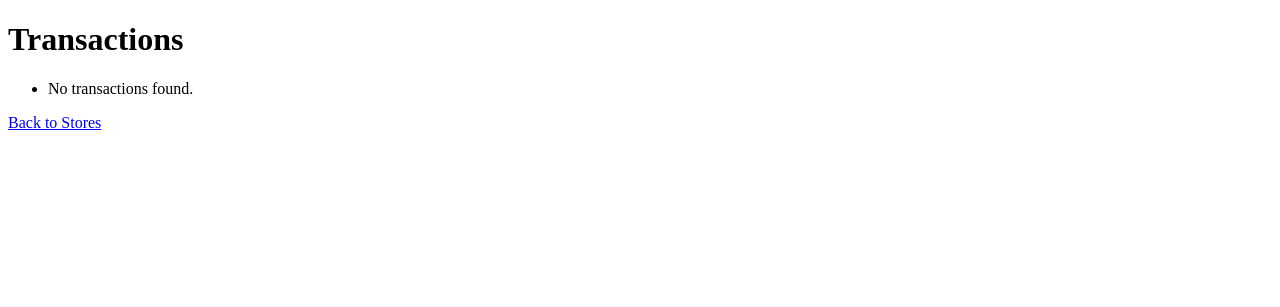
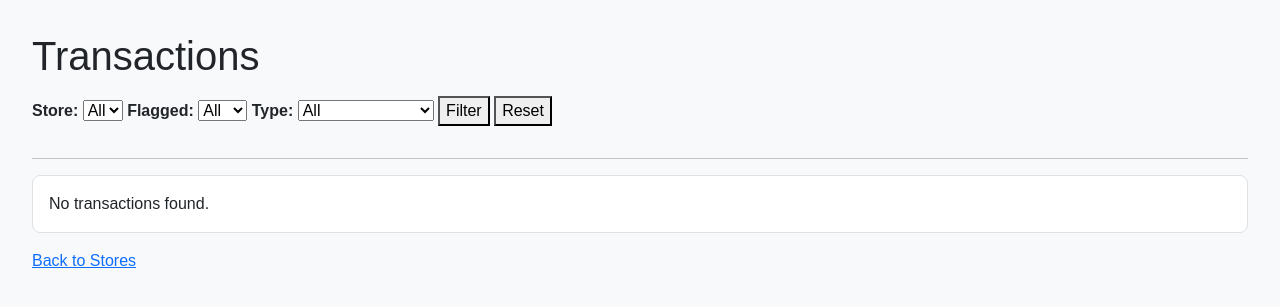
Before and after one commit to mehadh/412, a Django app: page /transactions/ in a window 1280 px wide. Shown: the top 307 px of the page. Run offline with Django 4.2, Linux system fonts and the light colour scheme; data that the repository does not hold is empty.

Commit message:
my projejejcejct

```diff
--- a/cs412/settings.py
+++ b/cs412/settings.py
@@ -41,7 +41,8 @@ INSTALLED_APPS = [
     "restaurant",
     "mini_fb",
     "voter_analytics",
-    "project"
+    "project",
+    "rest_framework"
 ]
 
 MIDDLEWARE = [
--- a/project/templates/transactions/transaction_list.html
+++ b/project/templates/transactions/transaction_list.html
@@ -1,23 +1,105 @@
-<!DOCTYPE html>
-<html>
-<head>
-    <title>Transactions</title>
-</head>
-<body>
 <h1>Transactions</h1>
+<title>Transaction List</title>
+
+<link href="https://cdn.jsdelivr.net/npm/bootstrap@5.3.3/dist/css/bootstrap.min.css" rel="stylesheet">
+<style>
+    body {
+        padding: 2rem;
+        background-color: #f8f9fa;
+        font-family: Arial, sans-serif;
+    }
+    h1, h2, h3 {
+        margin-bottom: 1rem;
+    }
+    form {
+        margin-bottom: 2rem;
+    }
+    ul {
+        list-style: none;
+        padding-left: 0;
+    }
+    li {
+        background: white;
+        padding: 1rem;
+        margin-bottom: 1rem;
+        border: 1px solid #dee2e6;
+        border-radius: 0.5rem;
+    }
+    a {
+        display: inline-block;
+        margin-right: 0.5rem;
+    }
+    label {
+        font-weight: 600;
+    }
+    .form-label, .form-select, .form-control {
+        display: block;
+        width: 100%;
+        max-width: 300px;
+        margin-bottom: 0.5rem;
+    }
+</style>
+
+
+<form method="get">
+    <label for="store">Store:</label>
+    <select name="store" id="store">
+        <option value="">All</option>
+        {% for store in stores %}
+            <option value="{{ store.id }}" {% if store.id|stringformat:"s" == selected_store %}selected{% endif %}>{{ store.name }}</option>
+        {% endfor %}
+    </select>
+
+    <label for="flagged">Flagged:</label>
+    <select name="flagged" id="flagged">
+        <option value="">All</option>
+        <option value="true" {% if selected_flagged == "true" %}selected{% endif %}>Yes</option>
+        <option value="false" {% if selected_flagged == "false" %}selected{% endif %}>No</option>
+    </select>
+
+    <label for="type">Type:</label>
+    <select name="type" id="type">
+        <option value="">All</option>
+        <option value="credit" {% if selected_type == "credit" %}selected{% endif %}>Credit Card</option>
+        <option value="cash" {% if selected_type == "cash" %}selected{% endif %}>Cash</option>
+        <option value="gift" {% if selected_type == "gift" %}selected{% endif %}>Gift Card</option>
+        <option value="online" {% if selected_type == "online" %}selected{% endif %}>Online Payment</option>
+    </select>
+
+    <button type="submit">Filter</button>
+    <button type="button" onclick="window.location.href=window.location.pathname">Reset</button>
+</form>
+<hr>
+
+
 <ul>
-        {% for transaction in object_list %}
+    {% for transaction in transactions %}
         <li>
             <strong>Store:</strong> {{ transaction.store.name }} <br>
             <strong>Amount:</strong> ${{ transaction.amount }} <br>
             <strong>Type:</strong> {{ transaction.get_payment_type_display }} <br>
             <strong>Date:</strong> {{ transaction.date }} <br>
-                <strong>Flagged:</strong> {{ transaction.is_flagged }}
+            <strong>Flagged:</strong> {{ transaction.is_flagged }} <br>
+
+            <!-- Flag/Unflag Transaction -->
+            <a href="{% url 'transaction-toggle-flag' transaction.pk %}">
+                {% if transaction.is_flagged %}Unflag{% else %}Flag{% endif %}
+            </a><br>
+
+
+            <!-- Link to Create Fraud Report (optional prefilled) -->
+            <a href="{% url 'fraud-create' %}?transaction={{ transaction.pk }}">Report Fraud</a><br>
+
+            <!-- List existing fraud reports for this transaction -->
+            {% for report in transaction.fraudreport_set.all %}
+                <strong>Report:</strong>
+                <a href="{% url 'fraud-detail' report.pk %}">View Report #{{ report.pk }}</a> |
+                <a href="{% url 'fraud-edit' report.pk %}">Edit</a><br>
+            {% endfor %}
         </li>
     {% empty %}
         <li>No transactions found.</li>
     {% endfor %}
 </ul>
+
 <a href="/stores/">Back to Stores</a>
-</body>
-</html>
--- a/project/urls.py
+++ b/project/urls.py
@@ -1,8 +1,31 @@
 from django.urls import path
 from . import views
+from .views import (
+    FraudReportCreateView,
+    FraudReportUpdateView,
+    TransactionFlagView,
+    toggle_transaction_flag
+)
 
 urlpatterns = [
     path('stores/', views.StoreListView.as_view(), name='store-list'),
     path('transactions/', views.TransactionListView.as_view(), name='transaction-list'),
     path('report/<int:pk>/', views.FraudReportDetailView.as_view(), name='fraud-detail'),
+    path('report/create/', FraudReportCreateView.as_view(), name='fraud-create'),
+    path('report/<int:pk>/edit/', FraudReportUpdateView.as_view(), name='fraud-edit'),
+    path('transaction/<int:pk>/flag/', TransactionFlagView.as_view(), name='transaction-flag'),
+    path('transaction/<int:pk>/toggle_flag/', toggle_transaction_flag, name='transaction-toggle-flag'),
+
 ]
+
+from .views import TransactionCreateAPI
+
+urlpatterns += [
+    path('api/transactions/', TransactionCreateAPI.as_view(), name='api-transaction-create'),
+]
+
+from .views import TransactionGraphView
+
+urlpatterns += [
+    path('graphs/transactions/', TransactionGraphView.as_view(), name='transaction-graph'),
+]
--- a/project/views.py
+++ b/project/views.py
@@ -8,7 +8,178 @@ class StoreListView(ListView):
 class TransactionListView(ListView):
     model = Transaction
     template_name = 'transactions/transaction_list.html'
+    context_object_name = 'transactions'
+
+    def get_queryset(self):
+        qs = Transaction.objects.all().order_by('-date')
+
+        store = self.request.GET.get('store')
+        flagged = self.request.GET.get('flagged')
+        payment_type = self.request.GET.get('type')
+
+        if store:
+            qs = qs.filter(store__id=store)
+
+        if flagged in ['true', 'false']:
+            qs = qs.filter(is_flagged=(flagged == 'true'))
+
+        if payment_type:
+            qs = qs.filter(payment_type=payment_type)
+
+        return qs
+
+    def get_context_data(self, **kwargs):
+        context = super().get_context_data(**kwargs)
+        context['stores'] = StoreLocation.objects.all()
+        context['selected_store'] = self.request.GET.get('store', '')
+        context['selected_flagged'] = self.request.GET.get('flagged', '')
+        context['selected_type'] = self.request.GET.get('type', '')
+        return context
+
 
 class FraudReportDetailView(DetailView):
     model = FraudReport
     template_name = 'reports/fraud_detail.html'
+
+# project/views.py
+
+from django.shortcuts import get_object_or_404, redirect
+from django.views.generic import CreateView, UpdateView
+from django.views.generic.edit import FormView
+from django.urls import reverse_lazy
+from .models import FraudReport, Transaction
+from .forms import FraudReportForm, TransactionFlagForm
+
+class FraudReportCreateView(CreateView):
+    model = FraudReport
+    form_class = FraudReportForm
+    template_name = 'reports/fraud_form.html'
+    success_url = reverse_lazy('transaction-list')
+
+    def get_initial(self):
+        initial = super().get_initial()
+        transaction_id = self.request.GET.get('transaction')
+        if transaction_id:
+            initial['transaction'] = transaction_id
+        return initial
+
+    def form_valid(self, form):
+        form.instance.reporter = self.request.user
+        return super().form_valid(form)
+
+
+class FraudReportUpdateView(UpdateView):
+    model = FraudReport
+    form_class = FraudReportForm
+    template_name = 'reports/fraud_form.html'
+    success_url = reverse_lazy('transaction-list')
+
+class TransactionFlagView(UpdateView):
+    model = Transaction
+    form_class = TransactionFlagForm
+    template_name = 'transactions/flag_form.html'
+    success_url = reverse_lazy('transaction-list')
+
+# views.py
+
+from django.shortcuts import redirect, get_object_or_404
+from .models import Transaction
+
+def toggle_transaction_flag(request, pk):
+    transaction = get_object_or_404(Transaction, pk=pk)
+    transaction.is_flagged = not transaction.is_flagged
+    transaction.save()
+    return redirect('transaction-list')
+
+
+from rest_framework.views import APIView
+from rest_framework.response import Response
+from rest_framework import status
+from .serializers import TransactionSerializer
+
+VALID_API_KEYS = ['1234', 'abcd', 'deadbeef']  # ✅ Add any keys here
+
+class TransactionCreateAPI(APIView):
+    def post(self, request):
+        api_key = request.headers.get('X-API-KEY')
+        if api_key not in VALID_API_KEYS:
+            return Response({'error': 'Invalid or missing API key.'}, status=status.HTTP_403_FORBIDDEN)
+
+        serializer = TransactionSerializer(data=request.data)
+        if serializer.is_valid():
+            serializer.save()
+            return Response(serializer.data, status=status.HTTP_201_CREATED)
+        return Response(serializer.errors, status=status.HTTP_400_BAD_REQUEST)
+
+from django.views.generic import TemplateView
+from django.db.models.functions import TruncDay
+from django.db.models import Count
+from .models import Transaction
+import plotly.graph_objs as go
+import plotly.offline as opy
+
+class TransactionGraphView(TemplateView):
+    template_name = 'graphs/transaction_graph.html'
+
+    def get_context_data(self, **kwargs):
+        context = super().get_context_data(**kwargs)
+
+        # ===============================
+        # Graph 1: Line — Transactions vs Fraud
+        # ===============================
+        # Total transactions per day
+        total = (
+            Transaction.objects
+            .annotate(day=TruncDay('date'))
+            .values('day')
+            .annotate(count=Count('id'))
+            .order_by('day')
+        )
+
+        # Flagged (fraudulent) transactions per day
+        fraud = (
+            Transaction.objects
+            .filter(is_flagged=True)
+            .annotate(day=TruncDay('date'))
+            .values('day')
+            .annotate(count=Count('id'))
+            .order_by('day')
+        )
+
+        # Convert to dicts for easier access
+        total_by_day = {entry['day']: entry['count'] for entry in total}
+        fraud_by_day = {entry['day']: entry['count'] for entry in fraud}
+        all_days = sorted(set(total_by_day) | set(fraud_by_day))
+
+        labels = [day.strftime('%Y-%m-%d') for day in all_days]
+        total_counts = [total_by_day.get(day, 0) for day in all_days]
+        fraud_counts = [fraud_by_day.get(day, 0) for day in all_days]
+
+        # Plotly traces
+        trace_total = go.Scatter(x=labels, y=total_counts, mode='lines+markers', name='All Transactions')
+        trace_fraud = go.Scatter(x=labels, y=fraud_counts, mode='lines+markers', name='Flagged (Fraud) Transactions')
+
+        fig1 = go.Figure(data=[trace_total, trace_fraud])
+        fig1.update_layout(title='Transactions vs Fraud Over Time', xaxis_title='Date', yaxis_title='Count')
+        context['graph1'] = opy.plot(fig1, auto_open=False, output_type='div')
+
+        # ===============================
+        # Graph 2: Bar — Payment Types for Fraud
+        # ===============================
+        fraud_by_type = (
+            Transaction.objects
+            .filter(is_flagged=True)
+            .values('payment_type')
+            .annotate(count=Count('id'))
+            .order_by('-count')
+        )
+
+        payment_labels = [entry['payment_type'].capitalize() for entry in fraud_by_type]
+        payment_counts = [entry['count'] for entry in fraud_by_type]
+
+        trace_bar = go.Bar(x=payment_labels, y=payment_counts, name='Fraud by Payment Type')
+        fig2 = go.Figure(data=[trace_bar])
+        fig2.update_layout(title='Fraudulent Transactions by Payment Type', xaxis_title='Payment Type', yaxis_title='Count')
+        context['graph2'] = opy.plot(fig2, auto_open=False, output_type='div')
+
+        return context
--- /dev/null
+++ b/video_url.txt
@@ -0,0 +1 @@
+https://youtu.be/f12HXp3D4w4
```
Also changed, not shown: project/forms.py (added, +14 -0 lines), project/serializers.py (added, +7 -0 lines), project/simulate.py (added, +34 -0 lines), project/templates/graphs/transaction_graph.html (added, +57 -0 lines), project/templates/reports/fraud_detail.html (+39 -0 lines), project/templates/reports/fraud_form.html (added, +45 -0 lines), project/templates/stores/store_list.html (+39 -0 lines), project/templates/transactions/flag_form.html (added, +7 -0 lines), project_url.txt (added), 4 other files. Lines whose indentation alone changed are shown as unchanged.
